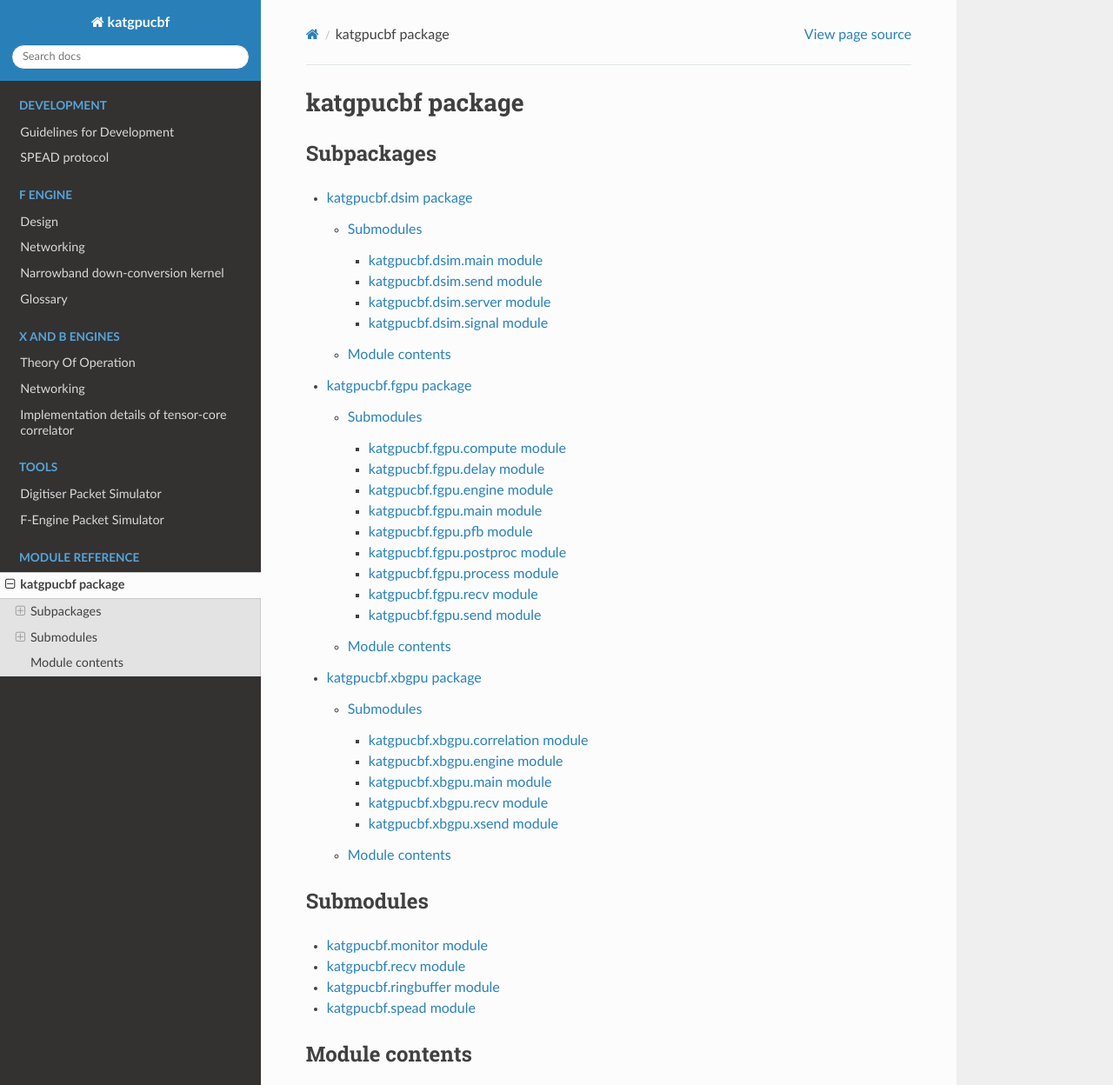
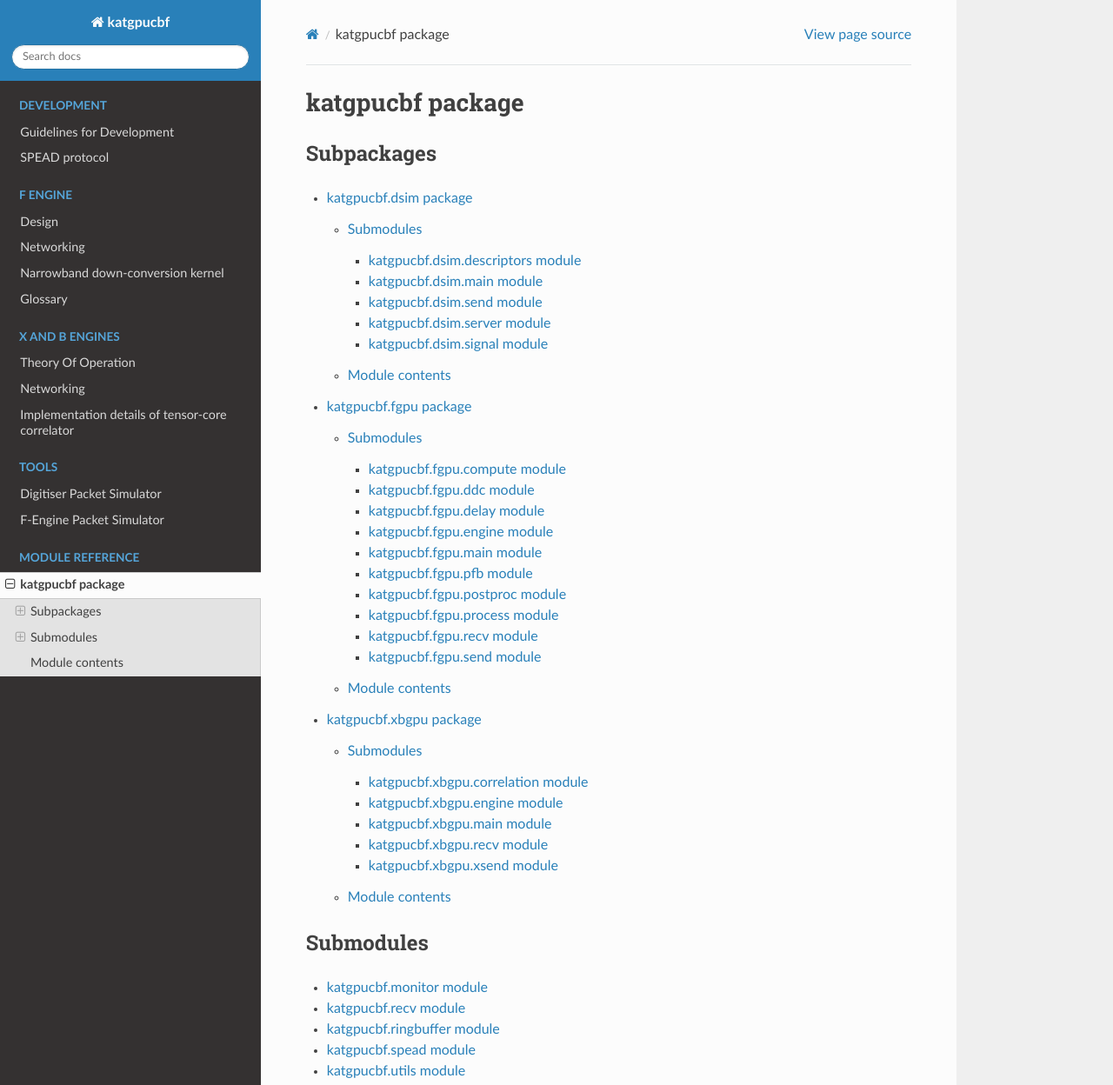
Before and after one commit to ska-sa/katgpucbf, a Sphinx documentation site: the page built from doc/katgpucbf.rst, in a window 1280 px wide and 1400 px high, cut to the strip 0-1248 px from the top of the window. Shown: the whole strip at 87% size. Built offline with Sphinx 7.4.7 and the Read the Docs theme 2.0.0, drawn with Linux system fonts in a browser that asks for light colours; formulas are drawn with MathJax 3; the version number could not be read and is left out.

Commit message:
Update Sphinx apidoc files

```diff
--- /dev/null
+++ b/doc/katgpucbf.dsim.descriptors.rst
@@ -0,0 +1,7 @@
+katgpucbf.dsim.descriptors module
+=================================
+
+.. automodule:: katgpucbf.dsim.descriptors
+   :members:
+   :undoc-members:
+   :show-inheritance:
--- a/doc/katgpucbf.dsim.rst
+++ b/doc/katgpucbf.dsim.rst
@@ -7,6 +7,7 @@ Submodules
 .. toctree::
    :maxdepth: 4
 
+   katgpucbf.dsim.descriptors
    katgpucbf.dsim.main
    katgpucbf.dsim.send
    katgpucbf.dsim.server
--- /dev/null
+++ b/doc/katgpucbf.fgpu.ddc.rst
@@ -0,0 +1,7 @@
+katgpucbf.fgpu.ddc module
+=========================
+
+.. automodule:: katgpucbf.fgpu.ddc
+   :members:
+   :undoc-members:
+   :show-inheritance:
--- a/doc/katgpucbf.fgpu.rst
+++ b/doc/katgpucbf.fgpu.rst
@@ -8,6 +8,7 @@ Submodules
    :maxdepth: 4
 
    katgpucbf.fgpu.compute
+   katgpucbf.fgpu.ddc
    katgpucbf.fgpu.delay
    katgpucbf.fgpu.engine
    katgpucbf.fgpu.main
--- a/doc/katgpucbf.rst
+++ b/doc/katgpucbf.rst
@@ -21,6 +21,7 @@ Submodules
    katgpucbf.recv
    katgpucbf.ringbuffer
    katgpucbf.spead
+   katgpucbf.utils
 
 Module contents
 ---------------
--- /dev/null
+++ b/doc/katgpucbf.utils.rst
@@ -0,0 +1,7 @@
+katgpucbf.utils module
+======================
+
+.. automodule:: katgpucbf.utils
+   :members:
+   :undoc-members:
+   :show-inheritance:
```
